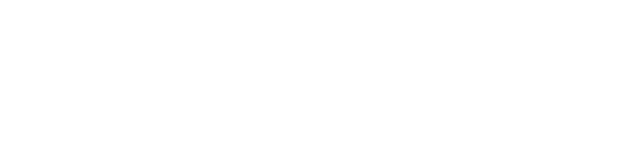
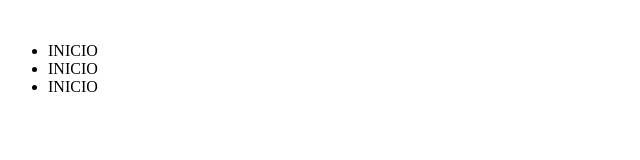
Before and after one commit to francox-sg/Prueba_GIT, a plain HTML site: page index.html in a window 1280 px wide. Shown: the whole page, without its empty margins (0-640 px from the left). Drawn offline with Linux system fonts and the light colour scheme; files whose address does not match are found by name.

Commit message:
Creacion de Navbar

```diff
--- a/index.html
+++ b/index.html
@@ -11,7 +11,14 @@
 <body>
 
     <header>
-
+        <img src="" alt="">
+        <nav>
+            <ul>
+                <li>INICIO</li>
+                <li>INICIO</li>
+                <li>INICIO</li>
+            </ul>
+        </nav>
     </header>
 
 
```
